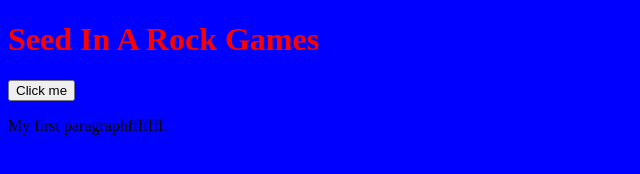
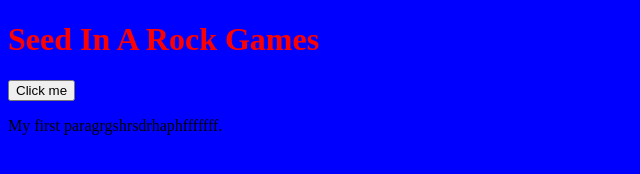
Before and after one commit to HojuSan/SIARW, a plain HTML site: page index.html in a window 1280 px wide. Shown: the full height of the page, 0-640 px from the left. Drawn offline with Linux system fonts and the light colour scheme.

Commit message:
test update

```diff
--- a/index.html
+++ b/index.html
@@ -5,7 +5,7 @@
 <link rel="stylesheet" href="app.css"/>
 <h1>Seed In A Rock Games</h1>
 <button onClick="alertButton()">Click me</button>
-<p>My first paragraphfffffff.</p>
+<p>My first paragrgshrsdrhaphfffffff.</p>
 
 </body>
 <script src="app.js"></script>
```
